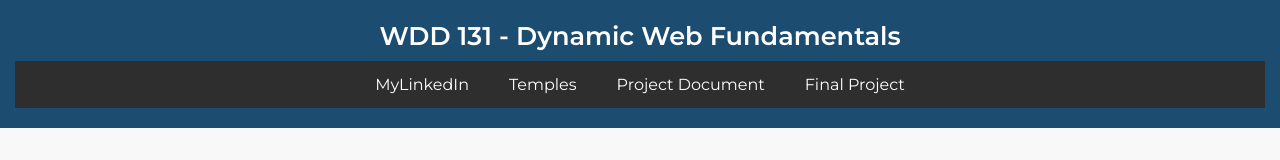
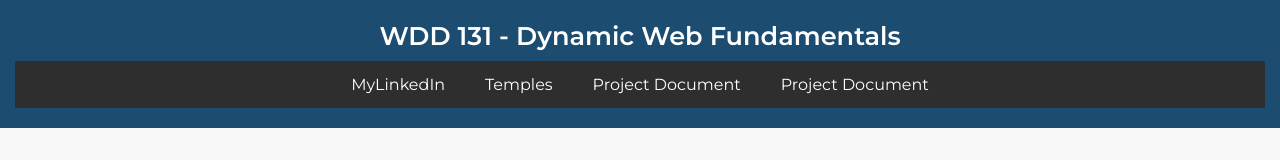
Before and after one commit to gabmunoz27/wdd131, a plain HTML site: page index.html in a window 1280 px wide. Shown: the top 160 px of the page. Drawn offline with Linux system fonts and the light colour scheme.

Commit message:
index and week

```diff
--- a/index.html
+++ b/index.html
@@ -26,7 +26,7 @@
       <a href="https://www.linkedin.com/in/gabriel-mu%C3%B1oz/" target="_blank">MyLinkedIn</a>
       <a href="https://gabmunoz27.github.io/wdd131/temples.html" target="_blank">Temples</a>
       <a href="https://gabmunoz27.github.io/wdd131/project/siteplan.html" target="_blank">Project Document</a>
-      <a href="#">Final Project</a>
+      <a href="https://gabmunoz27.github.io/wdd131/week05/form.html" target="_blank">Project Document</a>
     </nav>
   </header>
 
```
